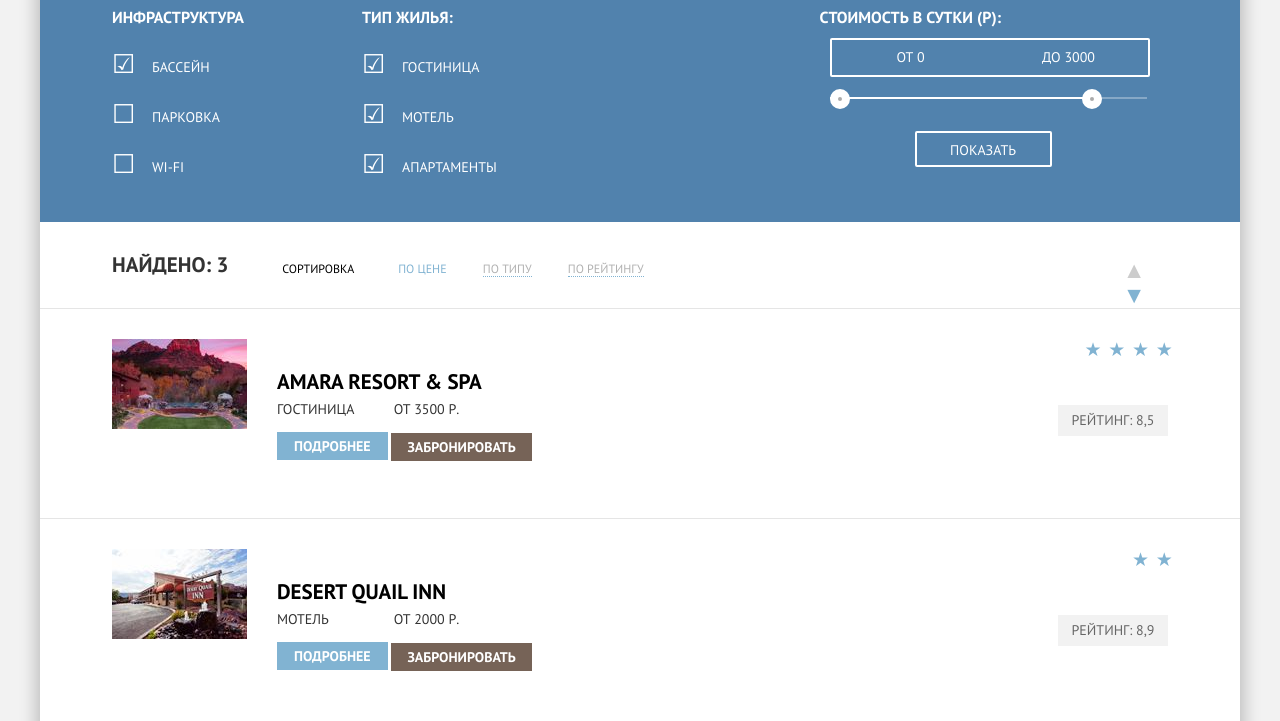
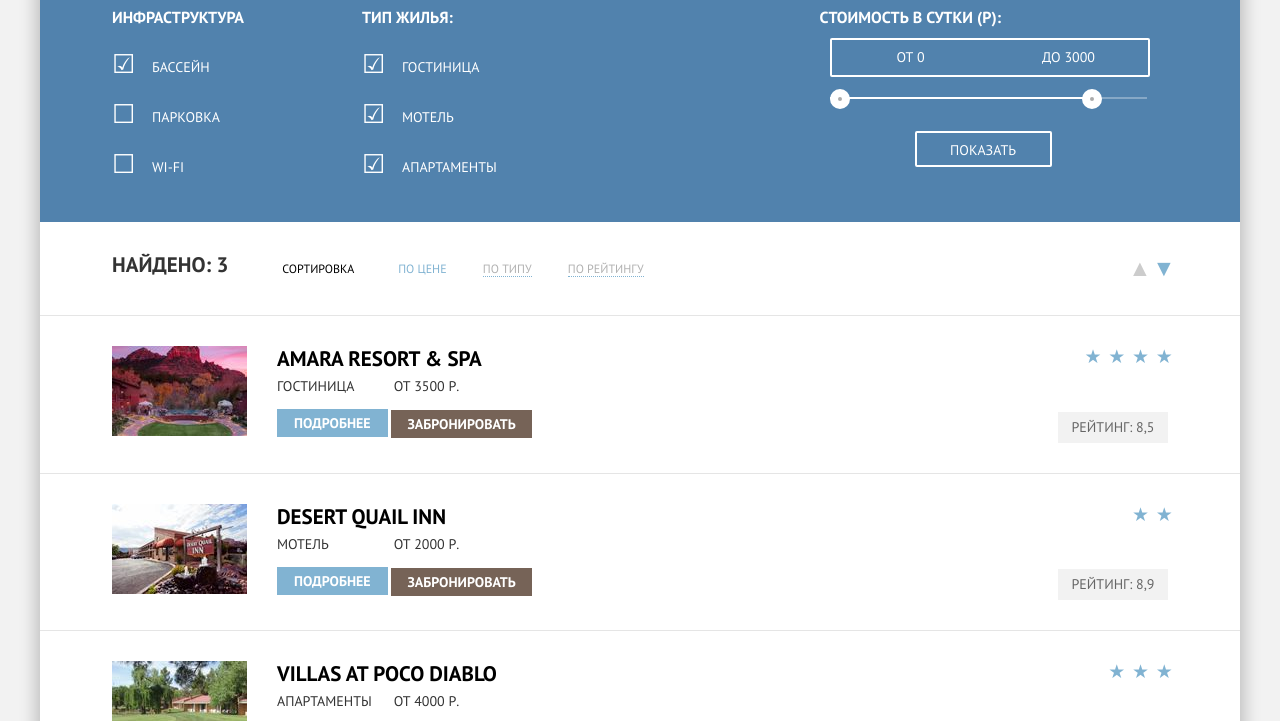
Before and after one commit to asalisinasa/sedona, a plain HTML site: page hotels.html in a window 1280 px wide. Shown: the part 79-800 px from the top of the page. Drawn offline with Linux system fonts and the light colour scheme; a web font is replaced by a local one.

Commit message:
Правки к заданию "Декоративные элементы" 2

```diff
--- a/css/style.css
+++ b/css/style.css
@@ -76,7 +76,7 @@ body {
   text-transform: uppercase;
   font-family: "PT Sans", Arial, Helvetica, sans-serif;
 }
-
+/*Проверь везде выравнивание кода*/
 h1 {
 	font-size: 21px;
   line-height: 26px;
@@ -125,6 +125,7 @@ h2 {
    list-style: none;
 }
 .main-nav_item {
+  /*Зачем меняешь ширину? Все с ней правильно было*/
   width: 22.8%;
   padding-top: 13px;
   padding-bottom: 10px;
@@ -178,6 +179,9 @@ h2 {
 }
 /* 1.На этот раз сохранила фон в качестве 90%, вроде получше стало. Если смотреть в макете, там и на 100% есть небольшие артефакты. Может быть будет достаточно оставить так?
    2.Еще заметила, что при разрешении 768 фон в .intro меняет пропорции (уменьшается по высоте) из-за этого shape.png сливается с белым фоном.*/
+
+/*1. Ок, оставим так
+2. Вот поэтому и давай попоробуем положить текст отделаьно и картинку в фон отдельно с background-size*/
 .intro img {
   position: absolute;
   top: -55px;
@@ -230,6 +234,7 @@ h2 {
   position: absolute;
   top: 50%;
   /*Изображения .features-img в .features-row-1 и .features-row-3 странно себя ведут в  сафари. Кажется, transform: translateY(-50%);  там не работает.*/
+  /*Ты смотришь в Сафари на Маке?*/
   transform: translateY(-50%);
   width: 100%;
   height: auto;
@@ -249,6 +254,7 @@ h2 {
 .features-row-1  .features-title {
   color: #ffffff;
 }
+/*Получился слишком большой верхний отступ из-за паддинга и минимальной высоты*/
 .features-row-2 .features-item {
   padding-top: 120px;
   min-height: 210px;
@@ -260,6 +266,7 @@ h2 {
   background: url("../img/icon/spritesheet.png") no-repeat;
 }
 /* где-то тут сидит ошибка, не могу найти :( стили для .icon-house .icon-food и .icon-souvenirs не применяются*/
+/*Тут лишний пробел в селекторе. А вообще, я предалагала вешать это псевдоэлементами. Это же оформление и разметка не будет загромождена*/
 .features-row-2-icon .icon-house {
   background-position: 80px -5px;
 }
@@ -322,6 +329,7 @@ h2 {
   right: 0;
 
   background: #ffffff;
+  /*А зачем переносить значение у box-shadow, где такое увидела? Интересно )*/
     box-shadow:
     0 0 15px 7px rgba(0, 0, 1, 0.15);
 }
@@ -331,6 +339,13 @@ h2 {
 /*1. не получается выровнять инпуты .date-field по горизонтали. Они смещены из-за того, что у текста перед ними (.form-title) разная ширина. Хотелось бы их прижать к правому краю, но не знаю как.
   2. тут используем input type=”date”. Посмотрела на http://caniuse.com/, что он поддерживается только в опере и хроме. Проверила потом у себя, действительно, в сафари только стрелочки для регулирования есть, а в фаерфоксе совсем ничего вместо выпадающего календаря. Это нормальная практика?
   3. В этих инпутах не знаю, как добавить иконку календаря из макета с помощью иконочного шрифта. И скрыть стандартные кнопки.*/
+
+/*
+1. А ты задай ширину у .form-title и display нужный, они и встанут )
+2. Вообще, я бы его пока пока не рекомендовлаа использовать из-за его малой поддержки. Можно просто заменить на text
+3. Можно не париться с икночным шрифтом, а добавить календарь в спрайт и ставить background-position.
+И стандартные кнопки не получится скрыть, так что переделываем )
+*/
 .date-field {
   width: 316px;
   padding: 9px 14px;
@@ -354,7 +369,6 @@ h2 {
   background: #ffffff;
   border: 2px solid #e5e5e5;
 }
-
 .form-title {
   padding-right: 18px;
   font-family: "PT Sans", Arial, Helvetica, sans-serif;
@@ -362,7 +376,9 @@ h2 {
   font-weight: bold;
   line-height: 26px;
 }
-
+.human-numb-form {
+  margin-bottom: 54px;
+}
 .adult-numb {
   display: inline-block;
   width: 114px;
@@ -403,6 +419,7 @@ h2 {
   font-size: 14px;
   color: #a9a9a9;
 }
+/*У тебя ховер и актив на кнопке, а не на псевдоэлементе*/
 .icon-minus:before:hover {
   color: #000000;
 }
@@ -427,6 +444,7 @@ h2 {
   font-weight: bold;
 }
 /*для кнопок .numb-btn не получается сделать разные состояния. точнее я их задала, но почему-то не работает*/
+/*Ответила выше*/
 .btn:hover {
   background: #669ec0;
 }
@@ -475,6 +493,8 @@ h2 {
 .checkbox {
   vertical-align: middle;
 }
+/*Странное решение с not. Посомтри еще раз обучалку про это https://htmlacademy.ru/intensive-participant/16/resource/79#step18
+Все равно не получается? Тебе в разметке доп. классы не нужны*/
 .checkbox:not(checked) {
   position: absolute;
   opacity: 0;
@@ -487,12 +507,14 @@ h2 {
 }
 .checkbox:not(checked) + label:before {
   content: '\2610';
+  /*Не забывай прописывать семейство иконочному шрифту. Возможно, в этом ошибка*/
   position: absolute;
   top: -4px;
   left: 0;
 
   font-size: 26px;
   line-height: 20px;
+
 }
 .checkbox:checked + label:before {
   content: '\2611';
@@ -510,6 +532,7 @@ h2 {
 }
 /*вертикальную линию между инпутами .min-price и .max-price не удается сделать.
 да и вообще есть сомнения, что в .price-controls всё верно. может быть обернуть эти инпуты еще дополнительно в дивы, чтобы предлоги ОТ и ДО не входили в поле ввода?  */
+/*Можно сделать ее бордером у одного из инпутов. Только сделать их по высоте чуть меньше, а у родителя паддинг добавить*/
 .price-controls {
   width: 316px;
   margin-bottom: 20px;
@@ -588,8 +611,6 @@ h2 {
 }
 .sort {
   float: left;
-  width: 700px;
-  height: 26px;
   padding: 30px 0;
 }
 .found {
@@ -643,12 +664,12 @@ h2 {
 }
 .switch {
   float: right;
-  width: 50px;
-  height: 11px;
-  padding: 37px 0;
+  padding: 35px 0;
 }
 .switch a {
   display: inline-block;
+  vertical-align: bottom;
+  margin-right: -12px;
   text-decoration: none;
   color: #cccccc;
   font-size: 23px;
@@ -679,11 +700,12 @@ h2 {
 .item-img img {
   max-width: 135px;
 }
+/*Чтобы построить такую сетку, как я просила, тебе нужно левой и правой колонке указать ширину и флоаты - левый и правый.
+Это уже сделано. А средней задать margin-left и margin-right на величины, равные или большие ширинам правой и левой колонок.
+То есть примерно 0 130px 0 160px. Это стандартный вариант верстки трехколоночного макета с резиновой средней колонкой*/
 .item-info {
   float: left;
-  width: 260px;
-  padding-top: 30px;
-  padding-bottom: 30px;
+  width: 50%;
 }
 .item-title {
   text-decoration: none;
@@ -720,8 +742,11 @@ h2 {
   line-height: 21px;
   color: #333333;
 }
-
-.item-btn {}
+.item-btn {
+  display: inline-block;
+  vertical-align: bottom;
+}
+/*Лучше сделать эти кнопки блочно-строчными, чтобы выровнять по вертикали*/
 .item-btn-more {
   padding: 5px 17px;
   background: #81b3d2;
@@ -783,17 +808,14 @@ h2 {
   text-align: right;
 }
 /*Горизонтальное выравнивание .rating-index к правому краю не получается сделать*/
+/*У тебя просто там звездочка вылазит, посмотри инстументами разарботчика. */
 .rating-index {
-  display: inline-block;
-  vertical-align: top;
   width: 110px;
   padding: 5px 0;
   margin-top: 43px;
   background: #f2f2f2;
 
   text-align: center;
-  vertical-align: middle;
-
   font-size: 14px;
   line-height: 21px;
   color: #666666;
@@ -804,8 +826,6 @@ h2 {
   position: relative;
   z-index: 100;
 
-  width: 100%;
-  max-width: 1200px;
   height: 50px;
   padding: 35px 0px;
   background: rgba(254, 254, 254, 0.9);
@@ -843,6 +863,7 @@ h2 {
   line-height: 45px;
 
   font-size: 19px;
+  /*Не получается выровнять иконки из-за этого злого дублирующегося line-height )) Он все у тебя перекрыл*/
   line-height: 20px;
   color: #ffffff;
   text-decoration: none;
@@ -860,11 +881,14 @@ h2 {
     .copyright img {
       vertical-align: middle;
 } то ничего не происходит. или я не правильно поняла?*/
+
+/*Нет, тут я имела в виду горизонтальное центриование*/
 .footer-copyright {
   float: left;
   width: 33%;
 }
 /*на макете между надписью и лого достаточно большое пространство. с помощью white-space тут его можно подкорректировать? или может использовать <pre> ?*/
+/*Придется или текст обернуть в блок и дать ему отступ, или картинке задавать отступ. Только так*/
 .footer-copyright a {
   display: inline-block;
   vertical-align: top;
@@ -888,4 +912,7 @@ h2 {
   color: black;
 }
 */
+/*Не добавила в гит картику ((*/
+
 /* А еще посоветуй, пожалуйста, где можно почитать про то, как оживить ползунки на JS в hotels.html. На главной скрипт добавила, еще доделаю анимацию */
+/*Это очень сложная штука для новичков, ты уверена, что успеешь со всем? Поищу, но не факт, что есть готовое решение.*/
```
Also changed, not shown: hotels.html (+1 -0 lines), index.html (+2 -0 lines).
